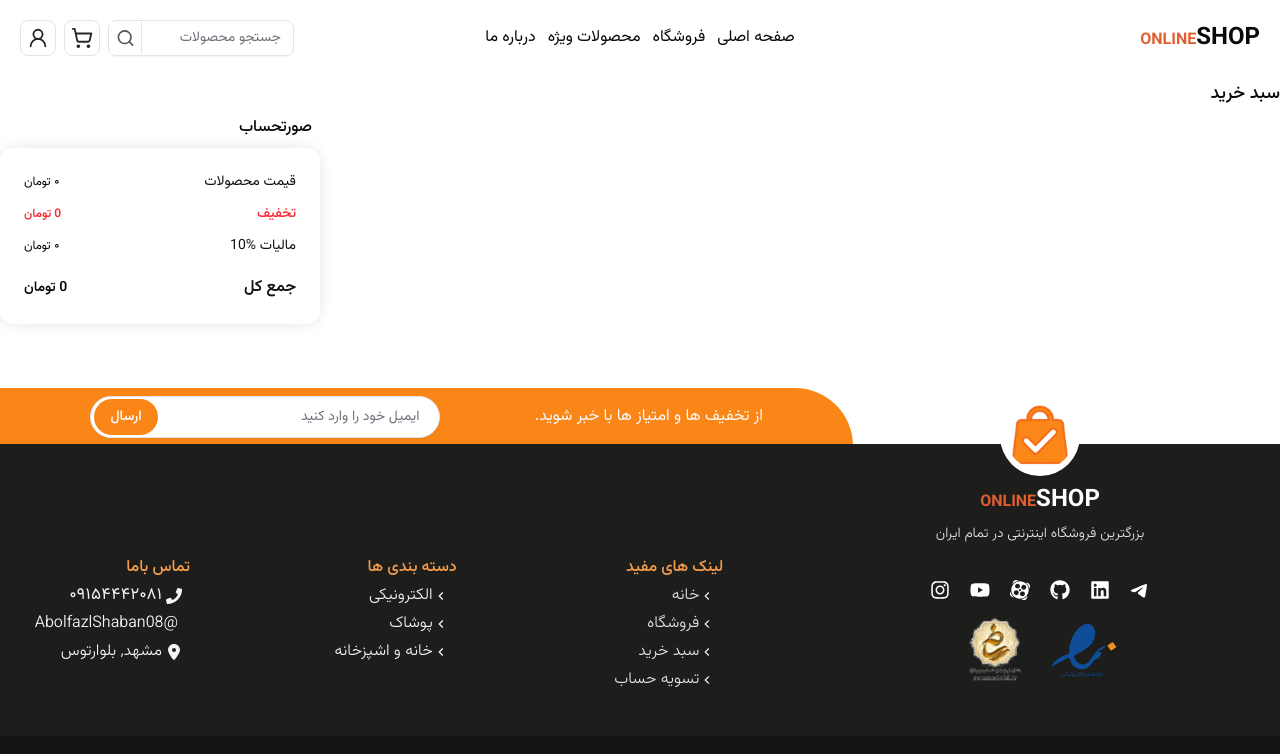
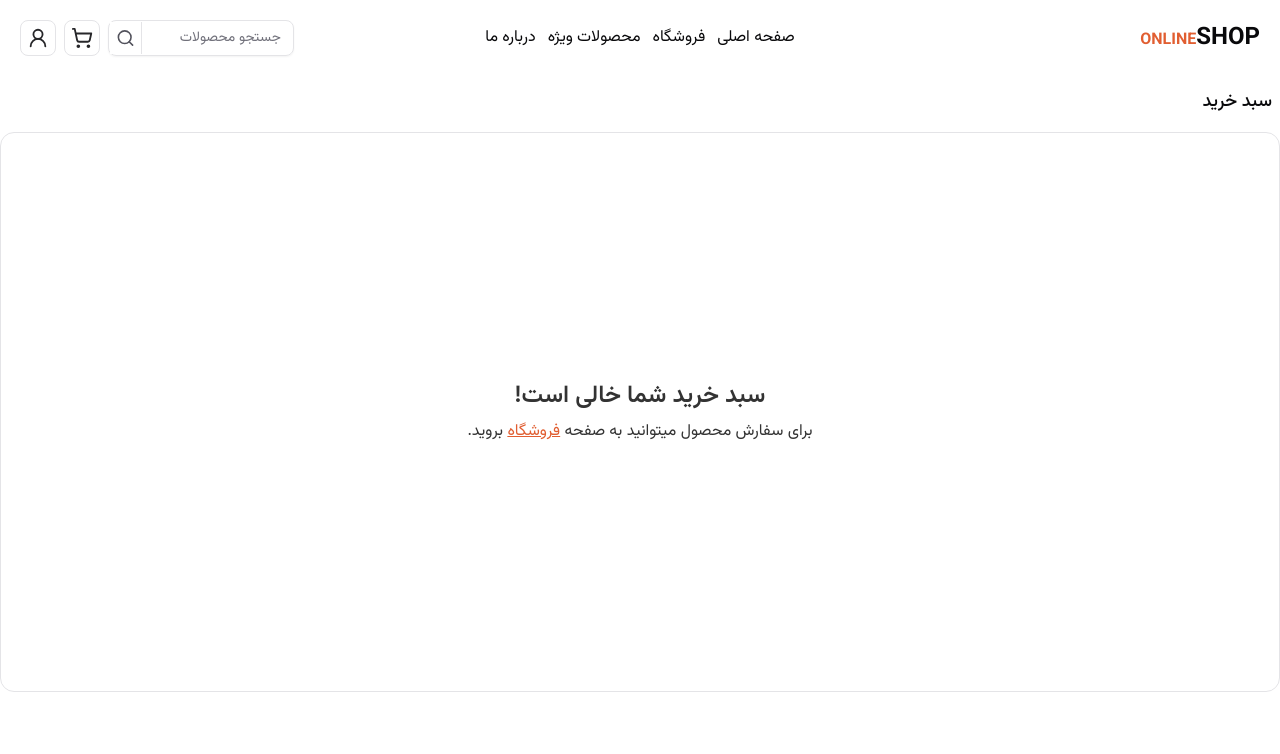
Before and after one commit to Abolfazl-Shaban/Shop-project-nextjs, a Next.js app: page /cart in a window 1280 px wide. Shown: the top 754 px of the page. Built offline with nearby package versions, Linux system fonts and the light colour scheme.

Commit message:
Update Cart Page

```diff
--- a/src/app/(main)/cart/page.tsx
+++ b/src/app/(main)/cart/page.tsx
@@ -1,18 +1,18 @@
 'use client';
-import { CalDiscount } from '@/app/utils/calDiscount';
+
 import CartItem from '@/components/cart/CartItem';
 import { CartSummary } from '@/components/cart/ProductSummary';
+import { Button } from '@/components/ui/button';
 import { useCart } from '@/context/CartContext';
 import Link from 'next/link';
-import { it } from 'node:test';
 
 const CartPage = () => {
   const cart = useCart();
   return (
-    <div className='container mx-auto mt-4'>
-      <h2 className='text-lg font-medium'>سبد خرید</h2>
-      <div className='flex relative gap-5'>
-        {cart?.getCartItems.length == 1 ? (
+    <div className='container mx-auto mt-4 '>
+      <h2 className='text-lg font-medium p-2'>سبد خرید</h2>
+      <div className='flex not-md:flex-col gap-5'>
+        {cart?.getCartItems().length == 0 ? (
           <div className='flex-center text-dark-300 mt-2 h-[70vh] w-full flex-col rounded-xl border p-2'>
             <p className='text-2xl font-semibold'>سبد خرید شما خالی است!</p>
             <p>
@@ -25,16 +25,19 @@ const CartPage = () => {
           </div>
         ) : (
           <>
-            <div className='grow p-4'>
+            <div className='grow p-1'>
               {cart
                 ?.getCartItems()
                 .map((r) => (
                   <CartItem key={r.product.id} product={r.product} />
                 ))}
             </div>
-            <div className='sticky top-20 w-1/4'>
-              <p className='p-2 font-medium'>صورتحساب</p>
+            <div className='not-md:border-t not-md:border-zinc-400 not-md:bottom-0 bg-zinc-100 p-2 not-md:left-0 not-md:w-full md:sticky z-[1] md:bg-white lg:top-16 h-fit w-[35%] lg:w-1/4 '>
+              <p className='p-1 lg:p-2 text-sm font-semibold py-4'>صورتحساب</p>
+              <div className='rounded-xl md:bg-white p-2 md:p-4 lg:p-6 md:shadow-[0_0_15px_-5px_#ddd] '>
                 <CartSummary cart={cart!} />
+                <Button className='bg-green-500 hover:bg-green-500/70 py-5 w-full  mt-4'>تایید و ادامه</Button>
+              </div>
             </div>
           </>
         )}
--- a/src/components/Product/ProductCard.tsx
+++ b/src/components/Product/ProductCard.tsx
@@ -16,7 +16,7 @@ const ProductCard = ({
   return (
     <div
       className={cn(
-        `relative flex h-[320px] mix-w-[260px] max-w-[340px] flex-col items-start rounded-lg border border-zinc-200 bg-white p-4 pt-1 shadow`,
+        `relative flex h-[320px] min-w-[260px] max-w-[340px] flex-col items-start rounded-lg border border-zinc-200 bg-white p-4 pt-1 shadow`,
         className,
       )}
     >
--- a/src/components/Product/ProductCardStore.tsx
+++ b/src/components/Product/ProductCardStore.tsx
@@ -22,16 +22,20 @@ const ProductCardStore = ({
     >
       <Link
         href={`/products/${product.id}`}
-        className='mx-auto my-auto w-auto not-md:w-2/5 md:h-7/12'
+        className='not-md:relative mx-auto my-auto w-auto not-md:w-[150px] md:h-7/12'
       >
         <Image
         priority={true}
-          className='h-full w-full'
+          className='h-full w-full '
           src={product.image}
           alt={product.name}
           width={512}
           height={512}
         />
+         <p className='flex-center absolute not-md:bottom-0 bottom-8 not-md:-right-8 left-1/3 h-fit w-fit gap-1 rounded-full border border-zinc-100 bg-white p-1 px-2 font-[vazir] text-sm md:top-6/12 md:left-2'>
+          {product.rating}
+          <Star fill='#FA8618' className='text-primary-100' size={24} />
+        </p>
       </Link>
       <div className='flex h-full grow flex-col justify-center md:w-full'>
         <Link href={`/products/${product.id}`}>
@@ -64,10 +68,7 @@ const ProductCardStore = ({
             {product.discount}% تخفیف
           </p>
         )}
-        <p className='flex-center absolute bottom-8 left-1/3 h-fit w-fit gap-1 rounded-full border border-zinc-100 bg-white p-1 px-2 font-[vazir] text-sm md:top-6/12 md:left-2'>
-          {product.rating}
-          <Star fill='#FA8618' className='text-primary-100' size={24} />
-        </p>
+
       </div>
     </div>
   );
--- a/src/components/cart/CartButton.tsx
+++ b/src/components/cart/CartButton.tsx
@@ -3,12 +3,10 @@
 import { useCart } from '@/context/CartContext';
 import { Button } from '../ui/button';
 import { Product } from '../Product/Product.type';
-import { ArrowLeft, Minus, MoveLeft, Plus, Trash2 } from 'lucide-react';
-import { useRouter } from 'next/navigation';
+import { Minus, Plus, Trash2 } from 'lucide-react';
 
 const CartButton = ({ product }: { product: Product }) => {
   const context = useCart();
-  const router = useRouter();
 
   const item = context?.getCartItems().find((r) => r.product.id == product.id);
 
--- a/src/components/cart/CartItem.tsx
+++ b/src/components/cart/CartItem.tsx
@@ -3,27 +3,43 @@ import Image from 'next/image';
 import { Product } from '../Product/Product.type';
 import { CalDiscount } from '@/app/utils/calDiscount';
 import { productDetail } from '@/app/data/mockData';
-import ProductCartButton from '../ProductPage/ProductCartButton';
 import CartButton from './CartButton';
 const CartItem = ({ product }: { product: Product }) => {
   return (
-    <div className='m-2 flex items-center rounded-xl border p-4'>
-      <div className='grow '>
-        <p className='text-lg font-medium'>{product.name}</p>
-        <p className='mt-1 text-dark-300 text-xs'>{productDetail.description}</p>
+    <div className=' gap-4 flex lg:rounded-xl border-b lg:border w-full p-1 not-md:pb-8 lg:p-4 lg:my-2'>
+      <div>
+        <div className='flex-center w-[150px]'>
+          <Image
+            className='h-auto w-full'
+            priority
+            src={product.image}
+            alt={product.name}
+            height={1024}
+            width={1024}
+          />
+        </div>
+        <div className='mt-auto justify-center ml-1 flex items-center '>
+          <CartButton product={product} />
+        </div>
+      </div>
 
-<div className=' flex items-center gap-2 mt-5'>
-
-        <div className='flex items-center gap-2'>
+      <div className='flex grow flex-col'>
+        <div className='flex mt-auto justify flex-col'>
+          <p className=' text-lg my-1 font-medium'>{product.name}</p>
+          <p className='text-dark-300 mt-1 text-xs'>
+            {productDetail.description}
+          </p>
+        </div>
+        <div className='mt-auto pt-2 flex flex-wrap items-center gap-1'>
           {product.discount > 0 && (
-              <p className='mx-1 w-fit rounded-lg bg-red-500 p-0.5 px-2 font-[vazir] text-sm text-white'>
+            <p className='mx-1 w-fit rounded-lg bg-red-500 p-0.5 px-2 font-[vazir] text-sm text-white'>
               {product.discount}%
             </p>
           )}
-          <div className='flex items-center gap-2 p-1 px-1.5'>
+          <div className='flex flex-wrap-reverse items-center gap-1 md:gap-2 p-1 px-1.5'>
             <p
               className={`${product.discount == 0 && 'hidden'} font-[vazir] text-base font-semibold text-zinc-600`}
-              >
+            >
               <span className='font-[vazir] line-through'>
                 {product.price.toLocaleString()}
               </span>
@@ -34,19 +50,6 @@ const CartItem = ({ product }: { product: Product }) => {
             </p>
           </div>
         </div>
-
-          <CartButton product={product} />
-                </div>
-      </div>
-      <div className='flex-center w-[200px]'>
-        <Image
-          className='h-auto w-full'
-          priority
-          src={product.image}
-          alt={product.name}
-          height={1024}
-          width={1024}
-        />
       </div>
     </div>
   );
--- a/src/components/cart/ProductSummary.tsx
+++ b/src/components/cart/ProductSummary.tsx
@@ -47,15 +47,17 @@ export const CartSummary = ({
   );
 
   return (
-    <div className='flex flex-col gap-3 rounded-xl bg-white p-6 lg:shadow-[0_0_15px_-2px_#ddd]'>
+    <div className='flex flex-col gap-4'>
       <SummaryRow label='قیمت محصولات' value={subtotal} />
-      <SummaryRow
-        label='تخفیف'
-        value={discount}
-        textClassName='text-red-500 font-medium'
-        valueClassName='text-red-500 font-semibold'
-      />
-      <SummaryRow label='مالیات %10' value={tax} />
+      {discount > 0 && (
+        <SummaryRow
+          label='تخفیف'
+          value={discount}
+          textClassName='text-red-500 font-medium'
+          valueClassName='text-red-500 font-semibold font-[vazir]'
+        />
+      )}
+      <SummaryRow label='مالیات %10' value={tax} textClassName='font-[vazir]' />
       <SummaryRow label='جمع کل' value={total} isTotal />
     </div>
   );
--- a/src/components/global/Footer.tsx
+++ b/src/components/global/Footer.tsx
@@ -25,11 +25,11 @@ const Footer = () => {
         </p>
         <div className='relative w-fit'>
           <Input
-            className='max-w-[350px] rounded-full bg-white p-5 lg:w-[350px]'
+            className='max-w-[350px] rounded-full bg-white p-5 text-xs lg:w-[350px]'
             placeholder='ایمیل خود را وارد کنید'
           />
           <div className='absolute top-0 bottom-0 left-1 flex-center'>
-            <Button className='bg-primary-100 rounded-full py-3 text-white'>
+            <Button className='bg-primary-100 rounded-full py-3 not-lg:text-xs text-white'>
               ارسال
             </Button>
           </div>
@@ -144,7 +144,7 @@ const Footer = () => {
             </Link>
           </ul>
         </div>
-        <div className='w-[150px]'>
+        <div className='w-[200px]'>
           <span className='text-primary-50 font-medium'>تماس باما</span>
           <ul className='flex list-disc flex-col gap-1 p-1 px-2 font-light text-zinc-100'>
             <Link
@@ -157,8 +157,7 @@ const Footer = () => {
               href={'https://t.me/AbolfazlShaban08'}
               className='flex items-center gap-1 transition-all hover:gap-2 hover:text-white'
             >
-              <FaTelegramPlane />
-              <span>@AbolfazlShaban08</span>
+              <FaTelegramPlane /><span>@AbolfazlShaban08</span>
             </Link>
             <Link
               href={'#'}
@@ -170,13 +169,7 @@ const Footer = () => {
         </div>
       </div>
       <div className='flex-center h-[70px] w-full bg-[#141414] p-5'>
-        <div className='flex gap-1 text-sm text-nowrap text-zinc-400'>
-          تمامی حقوق وب سایت برای{' '}
-          <a href={SiteUrl}>
-            <h1 className='text-primary-50'>فروشگاه انلاین شاپ</h1>
-          </a>
-          محفوظ است.
-        </div>
+        <p className='text-zinc-200 text-center text-sm'>تمامی حقوق وب سایت برای <a className='text-primary-50' href={SiteUrl}> فروشگاه انلاین شاپ </a>محفوظ است.</p>
       </div>
     </div>
   );
```
